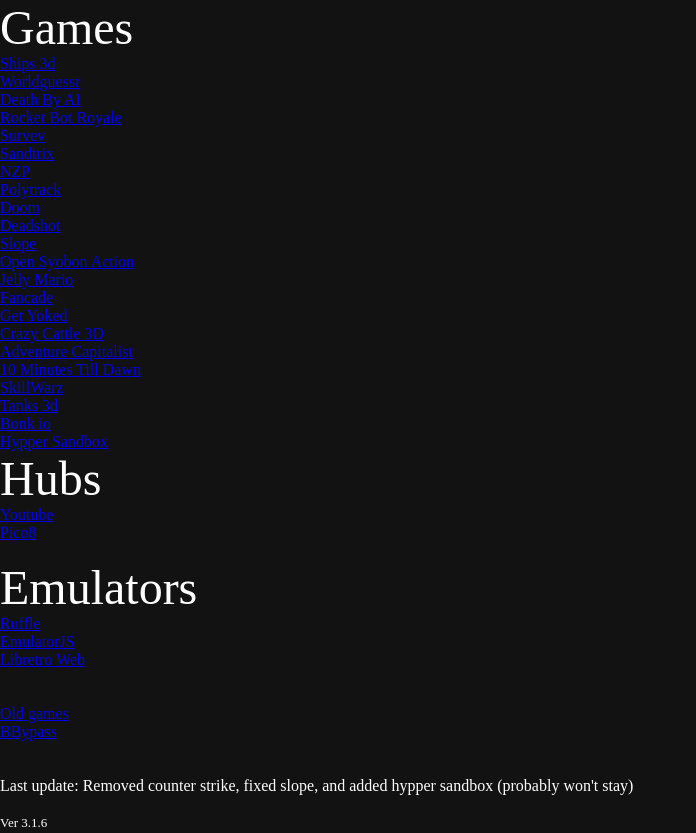
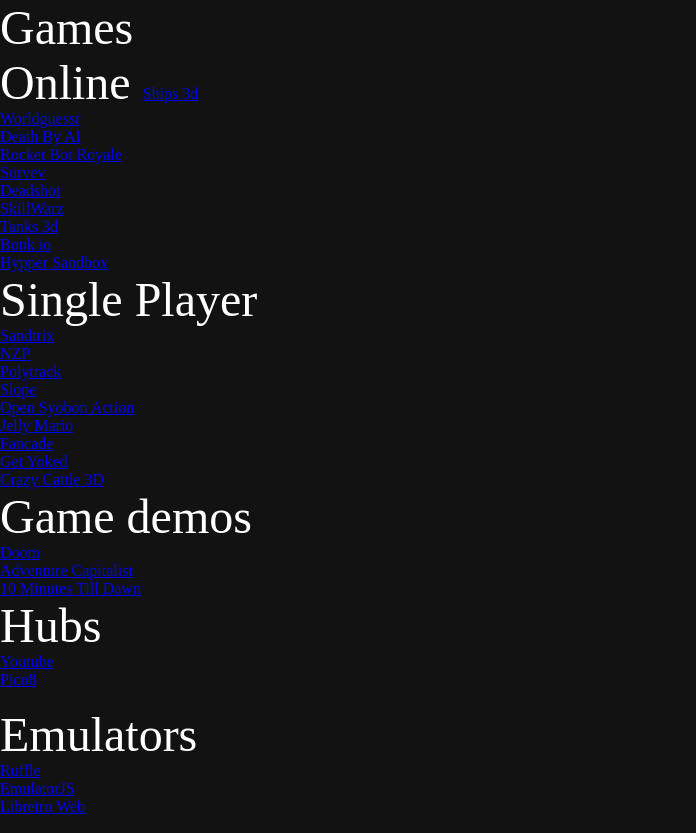
Before and after one commit to ILoveBennett/HOME, a plain HTML site: page index.html in a window 1280 px wide. Shown: the top 833 px of the page, without its empty margins (0-696 px from the left). Drawn offline with Linux system fonts and the light colour scheme.

Commit message:
Update index.html

```diff
--- a/index.html
+++ b/index.html
@@ -46,7 +46,10 @@
 		Games
 	</font>
 	<br>
-    	<a href="#" class="openLink" data-url="https://www.crazygames.com/embed/ships-3d">Ships 3d</a>
+	<font size="15" color="white">
+		Online
+	</font>
+    <a href="#" class="openLink" data-url="https://www.crazygames.com/embed/ships-3d">Ships 3d</a>
 	<br>
 	<a href="#" class="openLink" data-url="https://www.worldguessr.com/">Worldguessr</a>
 	<br>
@@ -56,15 +59,25 @@
 	<br>
 	<a href="#" class="openLink" data-url="https://games.crazygames.com/en_US/survev/index.html">Survev</a>
 	<br>
+	<a href="#" class="openLink" data-url="https://games.crazygames.com/en_US/deadshot-io/index.html">Deadshot</a>
+	<br>
+	<a href="#" class="openLink" data-url="https://games.crazygames.com/en_US/skillwarz/index.html?v=1.330">SkillWarz</a>
+	<br>
+	<a href="#" class="openLink" data-url="https://games.crazygames.com/en_US/tanks-3d/index.html?v=1.330">Tanks 3d</a>
+	<br>
+	<a href="#" class="openLink" data-url="https://bonk.io/">Bonk io</a>
+	<br>
+	<a href="#" class="openLink" data-url="https://games.crazygames.com/en_US/hypper-sandbox/index.html?v=1.337">Hypper Sandbox</a>
+	<br>
+	<font size="15" color="white">
+		Single Player
+	</font>
+	<br>
 	<a href="#" class="openLink" data-url="https://games.crazygames.com/en_US/sandtrix/index.html">Sandtrix</a>
 	<br>
     <a href="#" class="openLink" data-url="https://nzp.gay/">NZP</a>
 	<br>
     <a href="#" class="openLink" data-url="https://www.kodub.com/apps/polytrack">Polytrack</a>
-	<br>
-    <a href="#" class="openLink" data-url="https://bit.ly/4kFR4xq">Doom</a>
-	<br>
-	<a href="#" class="openLink" data-url="https://games.crazygames.com/en_US/deadshot-io/index.html">Deadshot</a>
 	<br>
 	<a href="#" class="openLink" data-url="https://bit.ly/3J4JzBQ">Slope</a>
 	<br>
@@ -78,23 +91,21 @@
 	<br>
 	<a href="#" class="openLink" data-url="https://rawcdn.githack.com/genizy/google-class/main/crazycattle3d/index.html">Crazy Cattle 3D</a>
 	<br>
+	<font size="10" color="white">
+		Game demos
+	</font>
+	<br>
+	<a href="#" class="openLink" data-url="https://bit.ly/4kFR4xq">Doom</a>
+	<br>
 	<a href="#" class="openLink" data-url="https://bit.ly/3S1fILX">Adventure Capitalist</a>
 	<br>
 	<a href="#" class="openLink" data-url="https://bit.ly/3S1fOTP">10 Minutes Till Dawn</a>
-	<br>
-	<a href="#" class="openLink" data-url="https://games.crazygames.com/en_US/skillwarz/index.html?v=1.330">SkillWarz</a>
-	<br>
-	<a href="#" class="openLink" data-url="https://games.crazygames.com/en_US/tanks-3d/index.html?v=1.330">Tanks 3d</a>
-	<br>
-	<a href="#" class="openLink" data-url="https://bonk.io/">Bonk io</a>
-	<br>
-	<a href="#" class="openLink" data-url="https://games.crazygames.com/en_US/hypper-sandbox/index.html?v=1.337">Hypper Sandbox</a>
 	<br>
 	<font size="12" color="white">
 		Hubs
 	</font>
 	<br>
-    	<a href="#" class="openLink" data-url="https://nuv3d-7iaaa-aaaan-qahma-cai.raw.ic0.app/">Youtube</a>
+    <a href="#" class="openLink" data-url="https://nuv3d-7iaaa-aaaan-qahma-cai.raw.ic0.app/">Youtube</a>
 	<br>
 	<a href="#" class="openLink" data-url="https://www.lexaloffle.com/bbs/?cat=7#sub=2&mode=carts&orderby=featured">Pico8</a>
 	<br>
@@ -103,7 +114,7 @@
 		Emulators
 	</font>
 	<br>
-    	<a href="#" class="openLink" data-url="https://ruffle.rs/demo">Ruffle</a>
+    <a href="#" class="openLink" data-url="https://ruffle.rs/demo">Ruffle</a>
 	<br>
 	<a href="#" class="openLink" data-url="https://demo.emulatorjs.org/">EmulatorJS</a>
 	<br>
@@ -136,7 +147,7 @@
         const links = document.querySelectorAll('.openLink');
         const iframeContainer = document.getElementById('iframeContainer');
         const iframe = document.getElementById('iframe');
-	const content = document.getElementById('content');
+		const content = document.getElementById('content');
 
         links.forEach(link => {
             link.addEventListener('click', function(event) {
```
